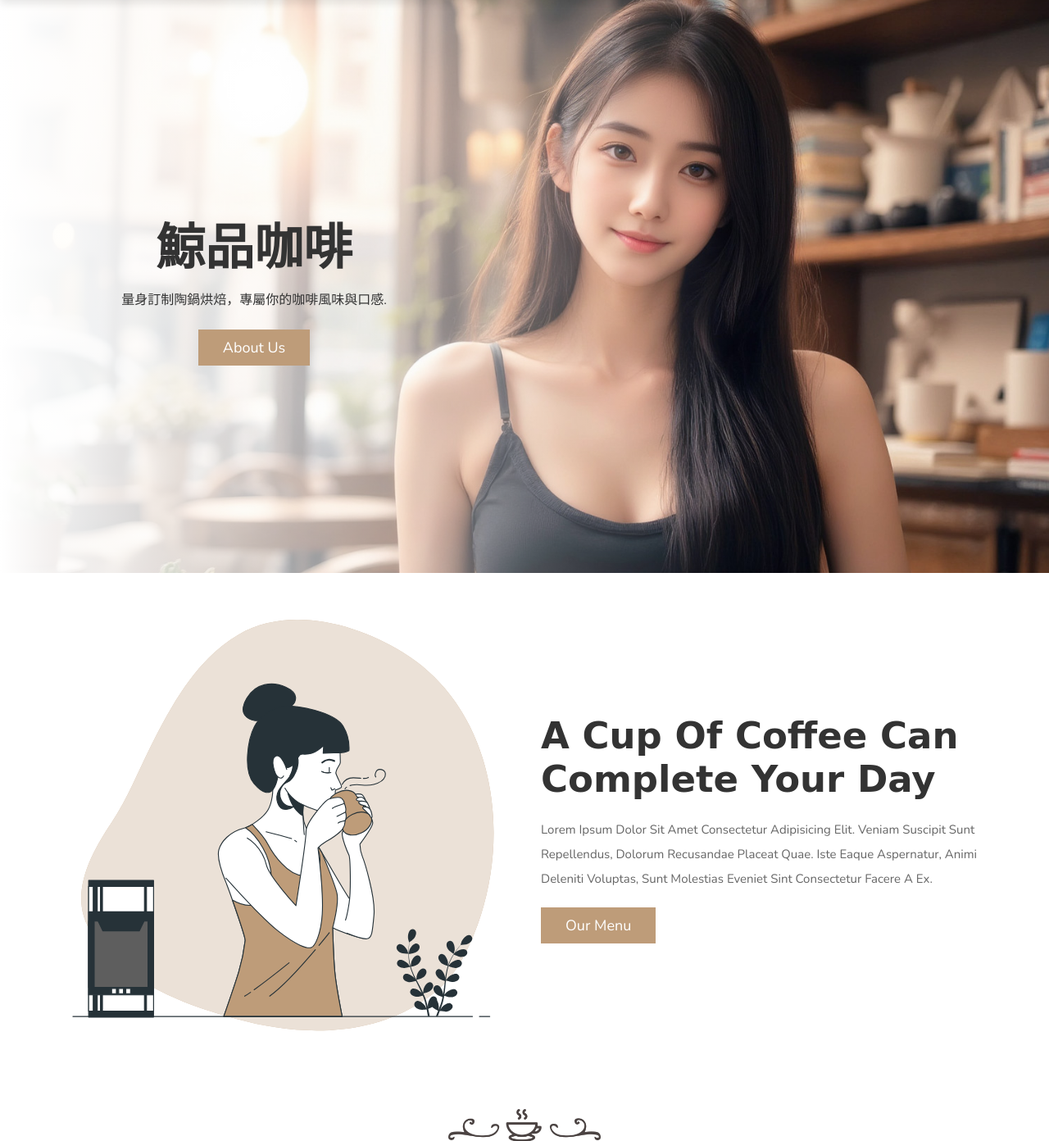
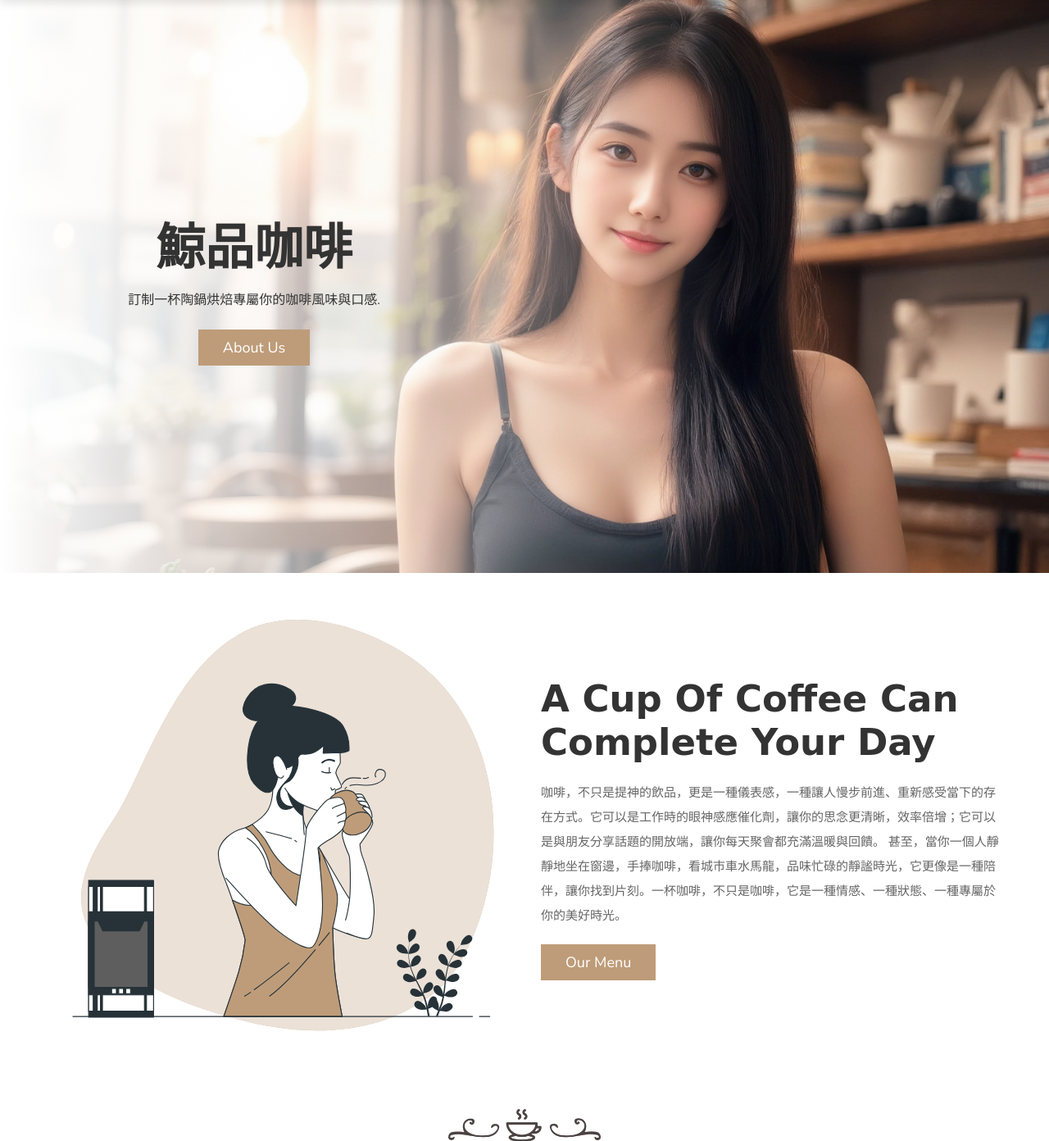
Before and after one commit to lantrance/WhaleCoffee, a Flask app: template website/templates/index.html in a window 1280 px wide. Shown: the part 155-1547 px from the top of the page at 82% size. Run offline with Flask 3, Linux system fonts and the light colour scheme; the template is opened without the code that fills it, so the values that code supplies are empty; some libraries are stand-ins or nearby versions; some web fonts are replaced.

Commit message:
Update index.html

```diff
--- a/website/templates/index.html
+++ b/website/templates/index.html
@@ -48,7 +48,7 @@
 
       <div class="content">
          <h3>鯨品咖啡</h3>
-         <p>量身訂制陶鍋烘焙，專屬你的咖啡風味與口感.</p>
+         <p>訂制一杯陶鍋烘焙專屬你的咖啡風味與口感.</p>
          <a href="#about" class="btn">about us</a>
       </div>
 
@@ -68,7 +68,7 @@
 
    <div class="content">
       <h3>A cup of coffee can complete your day</h3>
-      <p>Lorem ipsum dolor sit amet consectetur adipisicing elit. Veniam suscipit sunt repellendus, dolorum recusandae placeat quae. Iste eaque aspernatur, animi deleniti voluptas, sunt molestias eveniet sint consectetur facere a ex.</p>
+      <p>咖啡，不只是提神的飲品，更是一種儀表感，一種讓人慢步前進、重新感受當下的存在方式。它可以是工作時的眼神感應催化劑，讓你的思念更清晰，效率倍增；它可以是與朋友分享話題的開放端，讓你每天聚會都充滿溫暖與回饋。 甚至，當你一個人靜靜地坐在窗邊，手捧咖啡，看城市車水馬龍，品味忙碌的靜謐時光，它更像是一種陪伴，讓你找到片刻。一杯咖啡，不只是咖啡，它是一種情感、一種狀態、一種專屬於你的美好時光。</p>
       <a href="#menu" class="btn">our menu</a>
    </div>
 
```
